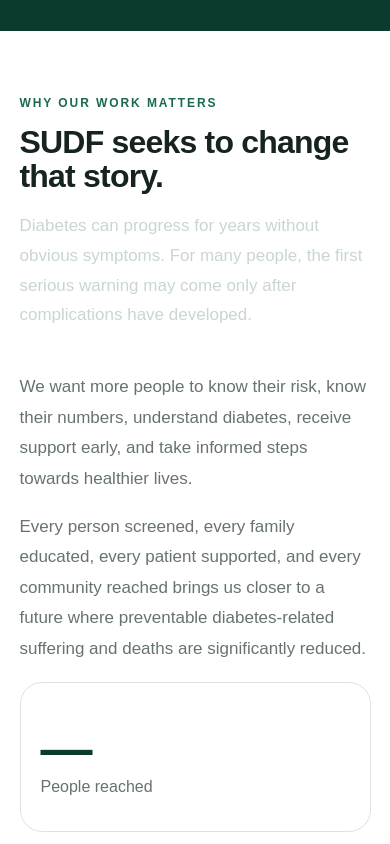
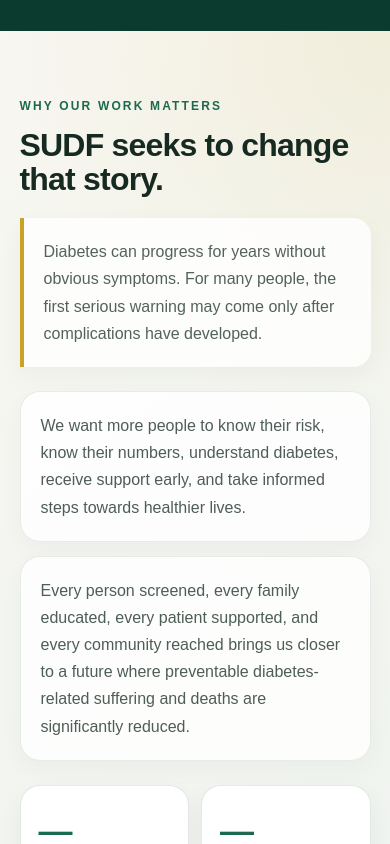
Before and after one commit to AkongShadrach/SUDF-website, a Next.js app: page / in a window 390 px wide. Shown: the part 7080-7924 px from the top of the page. Built offline with nearby package versions, Linux system fonts and the light colour scheme.

Commit message:
Redesign Why Our Work Matters section with readable contrast and impact cards

```diff
--- a/app/globals.css
+++ b/app/globals.css
@@ -404,3 +404,116 @@ blockquote { margin:32px 0 0; padding:20px 0 0 22px; border-left:3px solid var(-
     line-height: 1.7;
   }
 }
+
+
+/* Why our work matters — stronger contrast and a purposeful impact-story layout */
+#impact {
+  position: relative;
+  overflow: hidden;
+  background:
+    radial-gradient(circle at 100% 0%, rgba(201,162,39,.10), transparent 25rem),
+    linear-gradient(145deg, #f8f7f1 0%, #eef3ef 100%);
+}
+#impact .section-heading {
+  position: relative;
+  align-items: flex-start;
+  gap: 52px;
+  margin-bottom: 34px;
+}
+#impact .section-heading > div { max-width: 560px; }
+#impact .section-heading .eyebrow {
+  color: var(--green-3);
+  letter-spacing: .18em;
+}
+#impact .section-heading h2 {
+  color: #172a22;
+  max-width: 560px;
+}
+#impact .section-heading > p {
+  flex: 0 1 470px;
+  max-width: 470px;
+  margin: 34px 0 0;
+  padding: 24px 26px;
+  border-left: 4px solid var(--gold);
+  border-radius: 0 18px 18px 0;
+  background: rgba(255,255,255,.82);
+  color: #53635b;
+  font-size: 17px;
+  line-height: 1.75;
+  box-shadow: 0 8px 24px rgba(23,35,31,.045);
+}
+#impact .impact-copy {
+  position: relative;
+  max-width: none;
+  margin: 16px 0 0;
+  padding: 24px 28px;
+  border: 1px solid rgba(38,73,57,.10);
+  border-radius: 20px;
+  background: rgba(255,255,255,.82);
+  color: #4e5e56;
+  font-size: 17px;
+  line-height: 1.8;
+  box-shadow: 0 8px 24px rgba(23,35,31,.035);
+}
+#impact .metrics {
+  margin-top: 34px;
+  display: grid;
+  grid-template-columns: repeat(4, minmax(0,1fr));
+  gap: 14px;
+  border: 0;
+}
+#impact .metrics div {
+  min-height: 138px;
+  display: flex;
+  flex-direction: column;
+  justify-content: center;
+  gap: 8px;
+  padding: 24px;
+  border: 1px solid rgba(38,73,57,.12);
+  border-radius: 20px;
+  background: #fff;
+  box-shadow: 0 10px 26px rgba(23,35,31,.05);
+}
+#impact .metrics strong {
+  font-size: 42px;
+  line-height: 1;
+  color: var(--green-3);
+}
+#impact .metrics span {
+  color: #58675f;
+  font-size: 14px;
+  line-height: 1.45;
+}
+@media (max-width:760px) {
+  #impact { padding: 68px 5vw; }
+  #impact .section-heading {
+    display: block;
+    margin-bottom: 24px;
+  }
+  #impact .section-heading > p {
+    max-width: none;
+    margin: 22px 0 0;
+    padding: 20px 20px;
+    color: #53635b;
+    font-size: 16px;
+    line-height: 1.7;
+  }
+  #impact .impact-copy {
+    margin-top: 14px;
+    padding: 20px;
+    color: #4e5e56;
+    font-size: 16px;
+    line-height: 1.7;
+  }
+  #impact .metrics {
+    grid-template-columns: repeat(2, minmax(0,1fr));
+    gap: 12px;
+    margin-top: 24px;
+  }
+  #impact .metrics div {
+    min-height: 118px;
+    padding: 18px;
+  }
+  #impact .metrics strong { font-size: 34px; }
+  #impact .metrics span { font-size: 13px; }
+}
```
